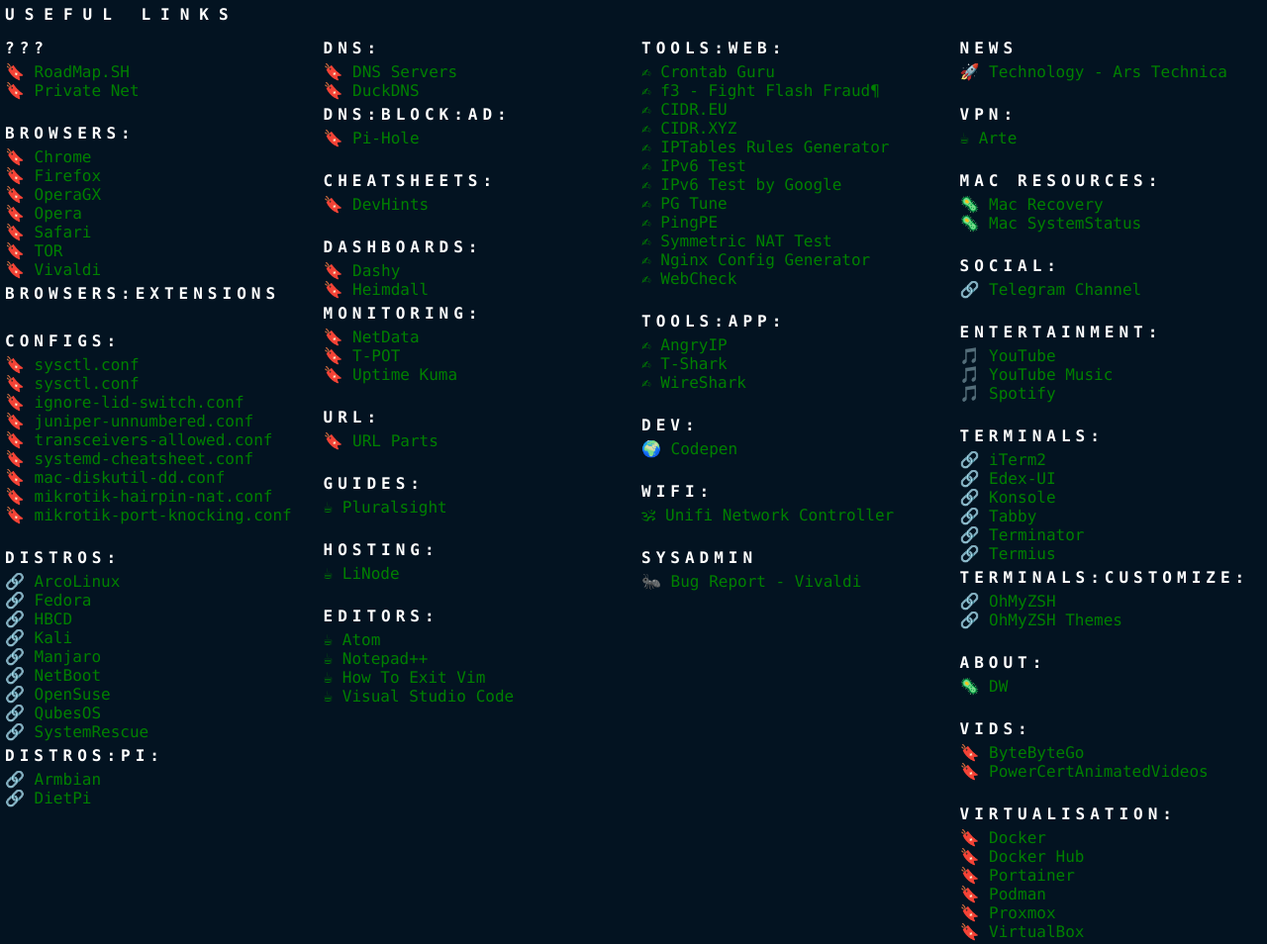
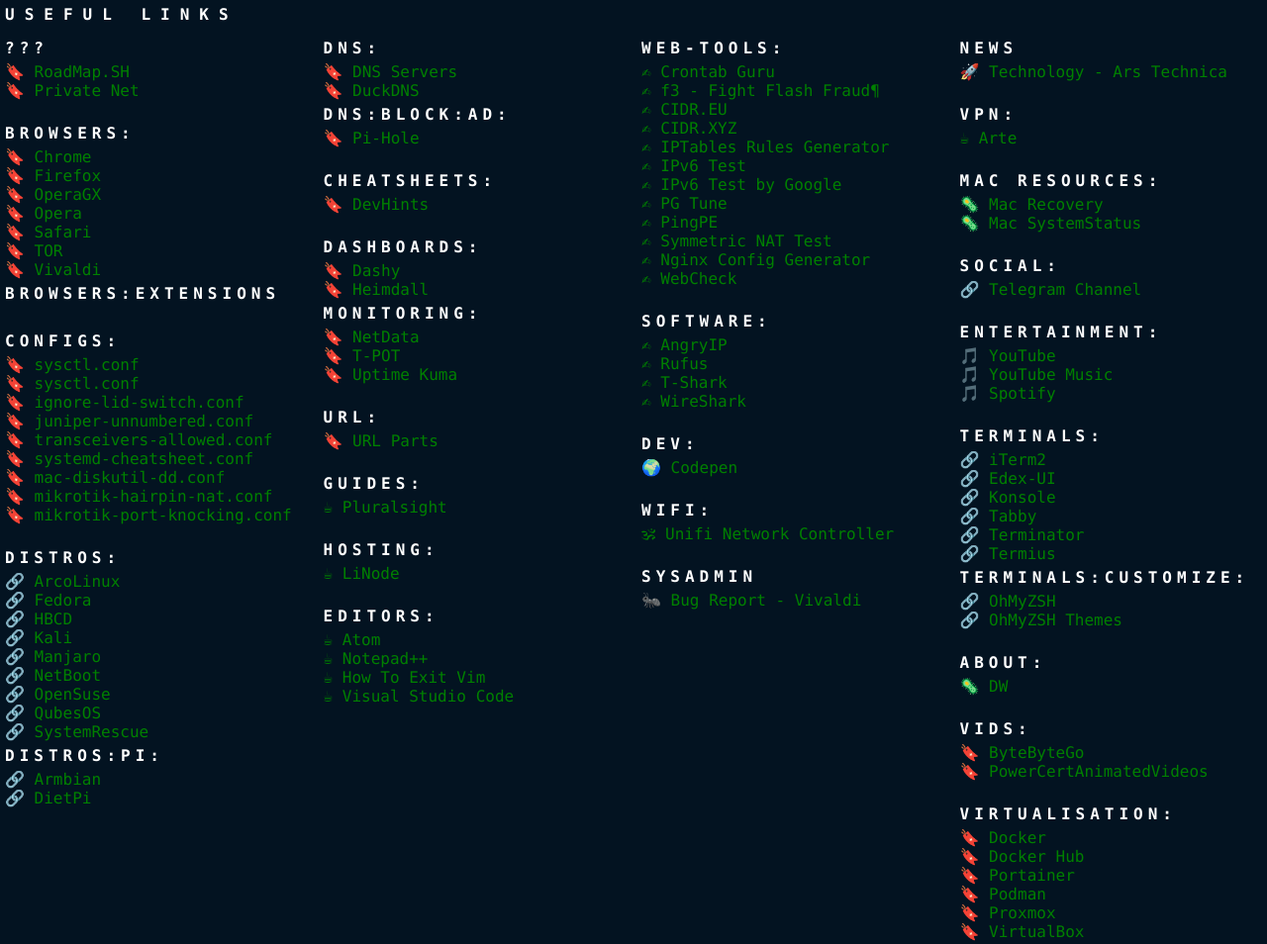
Before and after one commit to iCra5h/F-ckingLocalhost, a plain HTML site: page index.html in a window 1280 px wide. Shown: the top 954 px of the page at 99% size. Drawn offline with Linux system fonts and the light colour scheme.

Commit message:
Update index.html

```diff
--- a/index.html
+++ b/index.html
@@ -103,7 +103,7 @@
     </div>
 
     <div class="card">
-      <h3>Tools:Web:</h3>
+      <h3>Web-Tools:</h3>
       <p><a href="https://crontab.guru/">&#9997; Crontab Guru</a></p>
       <p><a href="https://fight-flash-fraud.readthedocs.io/en/latest/">&#9997; f3 - Fight Flash Fraud¶</a></p>
       <p><a href="https://www.cidr.eu/en/">&#9997; CIDR.EU</a></p>
@@ -118,8 +118,9 @@
       <p><a href="https://web-check.xyz/">&#9997; WebCheck</a></p>
       <br />
 
-      <h3>Tools:App:</h3>
+      <h3>Software:</h3>
       <p><a href="https://angryip.org/">&#9997; AngryIP</a></p>
+      <p><a href="https://rufus.ie/">&#9997; Rufus</a></p>
       <p><a href="https://tshark.dev/">&#9997; T-Shark</a></p>
       <p><a href="https://wireshark.org/">&#9997; WireShark</a></p>
       <br />
```
